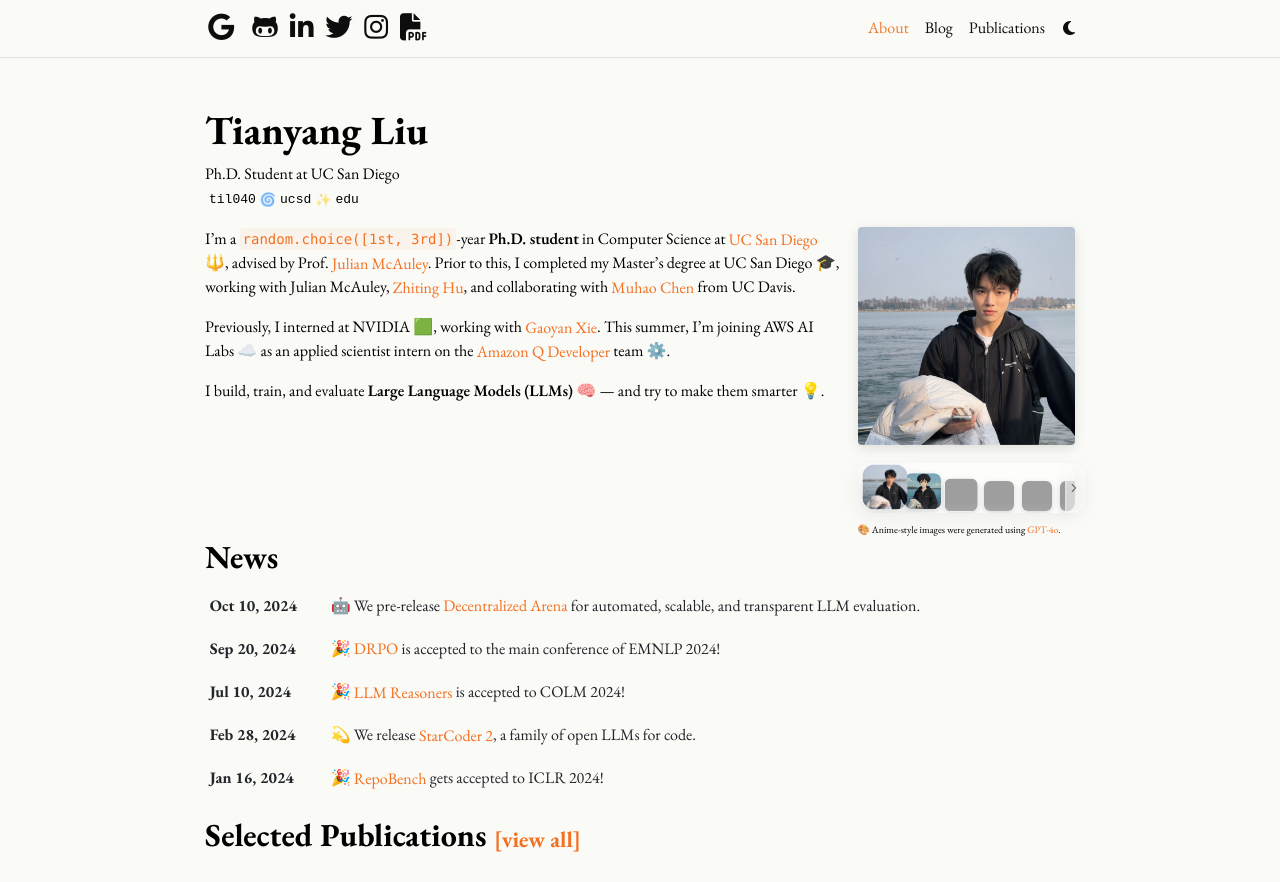
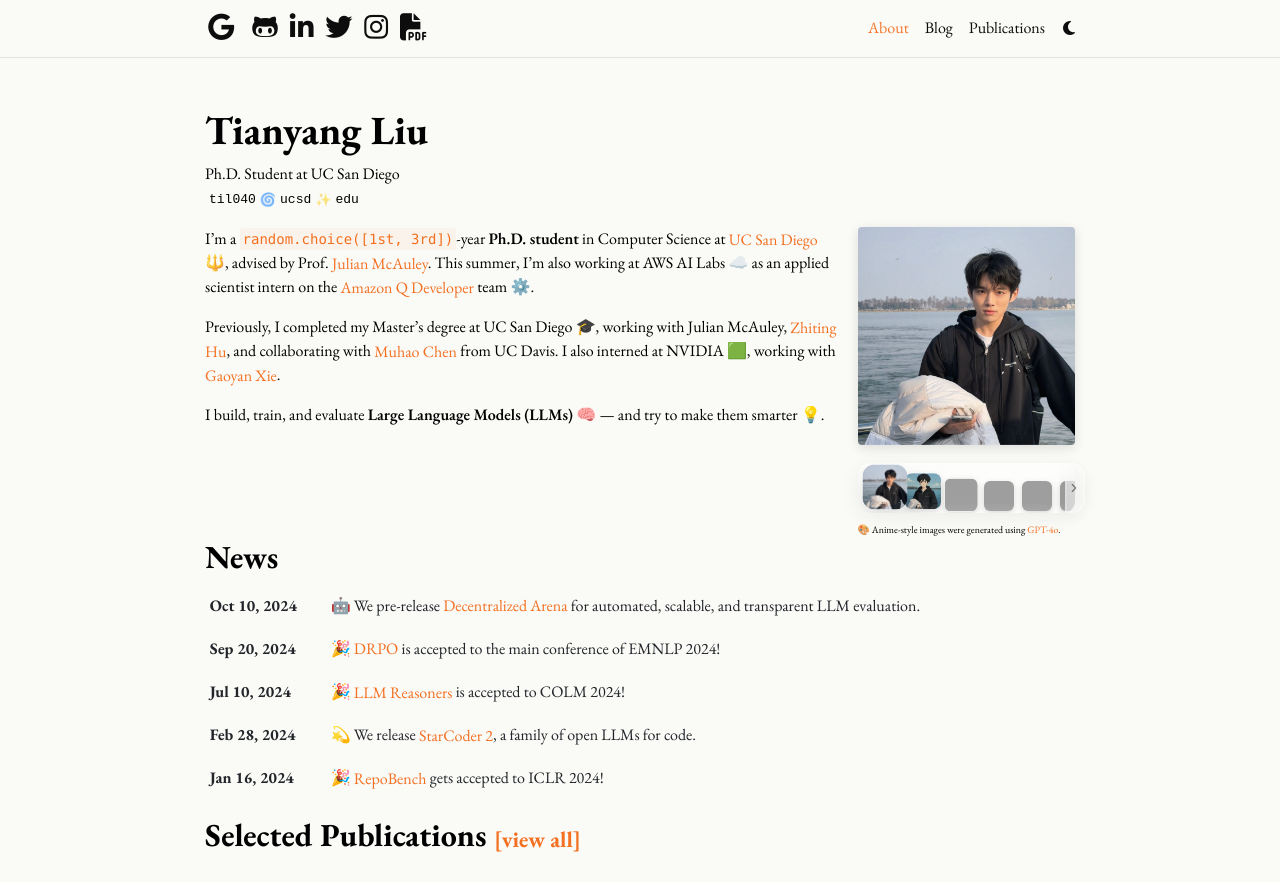
Before and after one commit to Leolty/leolty.github.io, a Jekyll site: the page built from _pages/about.md, in a window 1280 px wide and 900 px high, cut to the strip 0-882 px from the top of the window. Built offline with Jekyll 4.4.1, drawn with Linux system fonts in a browser that asks for light colours; nearby versions of some CDN libraries; comment, search, counter and statistics services are not loaded; a style sheet for code colours, icons or effects is not loaded; grey boxes are pictures that could not be loaded.

Commit message:
📄 Update about page: revise internship details and enhance personal description with current AWS AI Labs position

```diff
--- a/_pages/about.md
+++ b/_pages/about.md
@@ -105,8 +105,8 @@
 social: false  # includes social icons at the bottom of the page
 ---
 
-I'm a `random.choice([1st, 3rd])`-year **Ph.D. student** in Computer Science at [UC San Diego](https://ucsd.edu) 🔱, advised by Prof. [Julian McAuley](https://cseweb.ucsd.edu/~jmcauley/). Prior to this, I completed my Master’s degree at UC San Diego 🎓, working with Julian McAuley, [Zhiting Hu](http://zhiting.ucsd.edu/index.html), and collaborating with [Muhao Chen](https://muhaochen.github.io/) from UC Davis.
+I'm a `random.choice([1st, 3rd])`-year **Ph.D. student** in Computer Science at [UC San Diego](https://ucsd.edu) 🔱, advised by Prof. [Julian McAuley](https://cseweb.ucsd.edu/~jmcauley/). This summer, I'm also working at AWS AI Labs ☁️ as an applied scientist intern on the [Amazon Q Developer](https://aws.amazon.com/q/developer/) team ⚙️.
 
-Previously, I interned at NVIDIA 🟩, working with [Gaoyan Xie](https://www.linkedin.com/in/gaoyan-xie-b2170517/). This summer, I’m joining AWS AI Labs ☁️ as an applied scientist intern on the [Amazon Q Developer](https://aws.amazon.com/q/developer/) team ⚙️.
+Previously, I completed my Master's degree at UC San Diego 🎓, working with Julian McAuley, [Zhiting Hu](http://zhiting.ucsd.edu/index.html), and collaborating with [Muhao Chen](https://muhaochen.github.io/) from UC Davis. I also interned at NVIDIA 🟩, working with [Gaoyan Xie](https://www.linkedin.com/in/gaoyan-xie-b2170517/).
 
 I build, train, and evaluate **Large Language Models (LLMs)** 🧠 — and try to make them smarter 💡.
```
